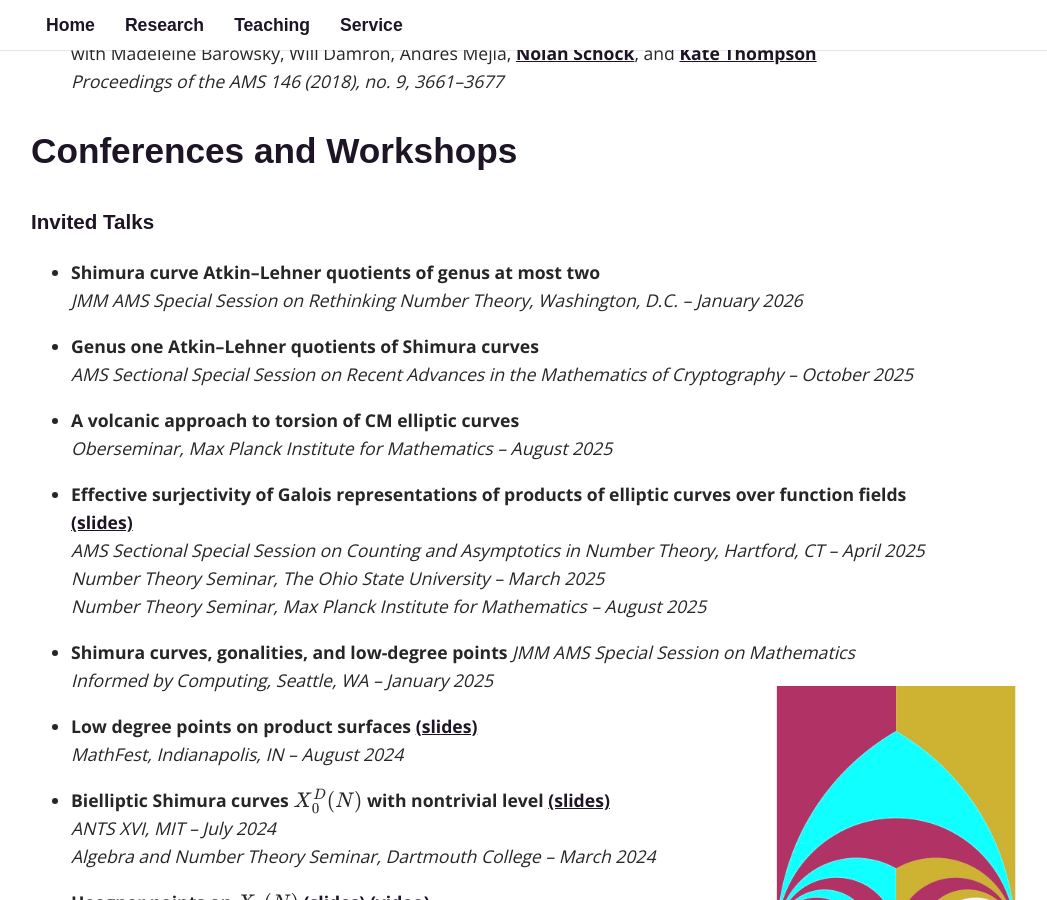
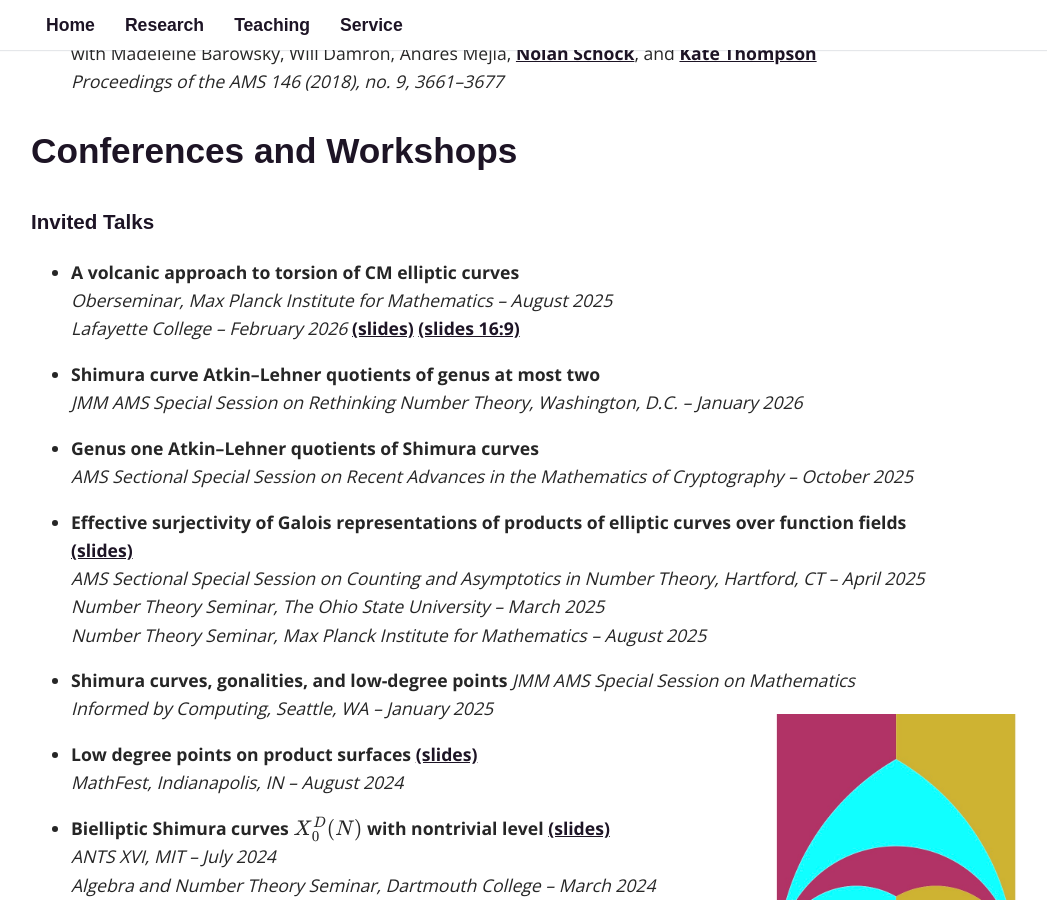
Before and after one commit to fsaia/site, a Jekyll site: the page built from _pages/02_research.md, in a window 1280 px wide and 900 px high, scrolled down 1654 px. Shown: the whole window, without its empty margins (159-1206 px from the left). Built offline with Jekyll 4.4.1, drawn with Linux system fonts in a browser that asks for light colours; some web fonts are replaced; formulas are drawn with MathJax 3.

Commit message:
Add files via upload

```diff
--- a/_pages/02_research.md
+++ b/_pages/02_research.md
@@ -64,14 +64,15 @@
 ## Conferences and Workshops
 
 ### Invited Talks
+* **A volcanic approach to torsion of CM elliptic curves**
+	*Oberseminar, Max Planck Institute for Mathematics -- August 2025*
+	*Lafayette College -- February 2026* [(slides)](https://drive.google.com/open?id=1pNB91BR54jFOgJn_ykc-DL7-Mwk3bt0V&usp=drive_fs) [(slides 16:9)](https://drive.google.com/open?id=1dVj3G3EA8dXSYzP9oCnSKbXsR1Rfi8lU&usp=drive_fs)
+
 * **Shimura curve Atkin--Lehner quotients of genus at most two**
 	*JMM AMS Special Session on Rethinking Number Theory, Washington, D.C. -- January 2026*
 
 * **Genus one Atkin--Lehner quotients of Shimura curves**
 	*AMS Sectional Special Session on Recent Advances in the Mathematics of Cryptography -- October 2025*
-
-* **A volcanic approach to torsion of CM elliptic curves**
-	*Oberseminar, Max Planck Institute for Mathematics -- August 2025*
 
 * **Effective surjectivity of Galois representations of products of elliptic curves over function fields** [(slides)](https://drive.google.com/open?id=1DFX5Zv2tiKGG70hx73PoT0utiMzJztEW&usp=drive_fs)
 	*AMS Sectional Special Session on Counting and Asymptotics in Number Theory, Hartford, CT -- April 2025*
```
